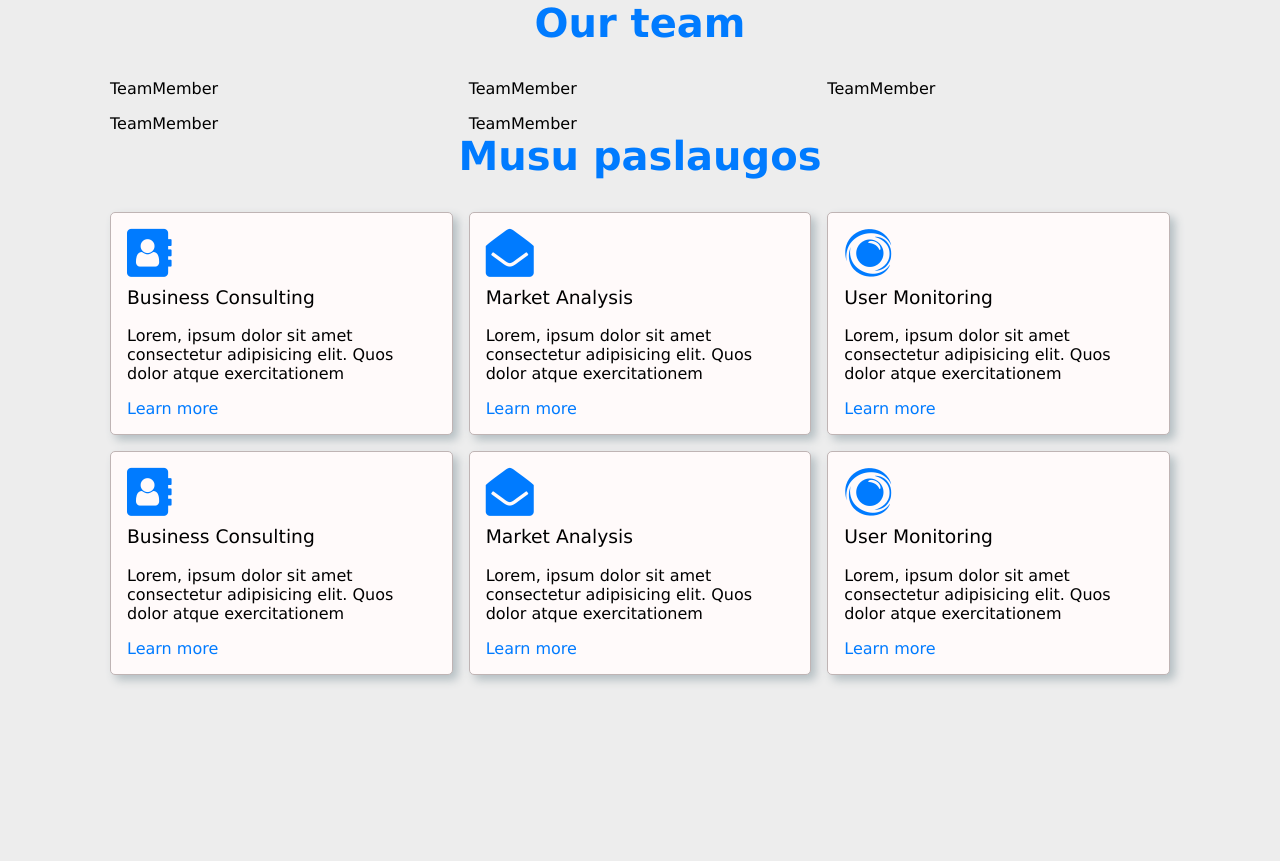
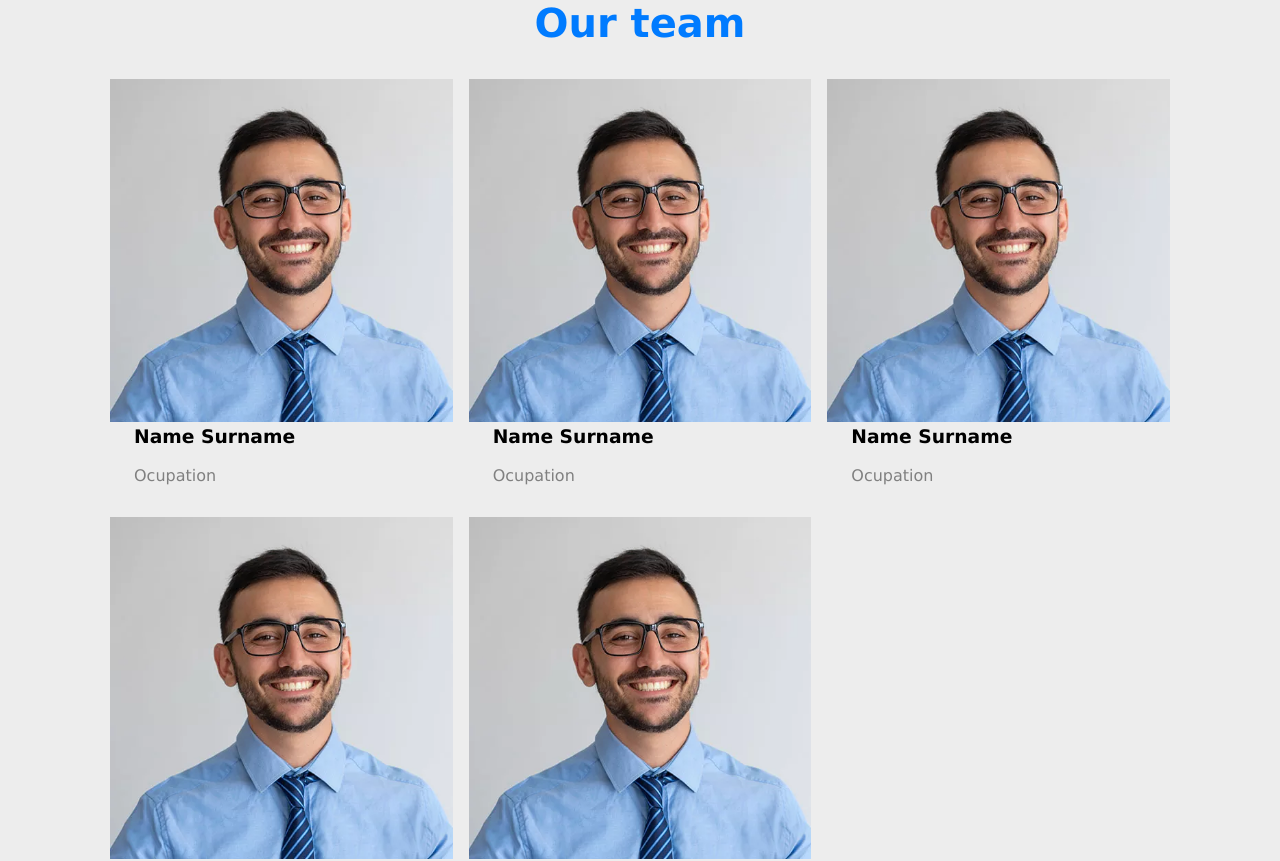
Before and after one commit to MariusCodeAcademy/feu2-02_react_vite_components_props, a React (Vite) app: page / in a window 1280 px wide. Shown: the top 861 px of the page. Before the commit the page ends 800 px from the top, so only its background shows below. Built offline with nearby package versions, Linux system fonts and the light colour scheme; the HTML template or start-up script is replaced by a standard one.

Commit message:
team meber props

```diff
--- a/src/App.css
+++ b/src/App.css
@@ -23,3 +23,12 @@
   font-weight: normal;
   margin-top: 0.5em;
 }
+
+/* team */
+.team__info {
+  padding-left: 1.5rem;
+}
+
+.team__ocupation {
+  color: gray;
+}
--- a/src/components/team/TeamList.jsx
+++ b/src/components/team/TeamList.jsx
@@ -3,7 +3,7 @@ import TeamMember from './TeamMember';
 function TeamList() {
   return (
     <div className='grid'>
-      <TeamMember />
+      <TeamMember name='James Blunt' ocupation='007' img='/img/p5.webp' />
       <TeamMember />
       <TeamMember />
       <TeamMember />
--- a/src/components/team/TeamMember.jsx
+++ b/src/components/team/TeamMember.jsx
@@ -1,5 +1,13 @@
 function TeamMember() {
-  return <div>TeamMember</div>;
+  return (
+    <div className='teamMember'>
+      <img src='/img/p5.webp' alt='James' />
+      <div className='team__info'>
+        <h3>Name Surname</h3>
+        <p className='team__ocupation'>Ocupation</p>
+      </div>
+    </div>
+  );
 }
 
 export default TeamMember;
```
Also changed, not shown: public/img/p5.webp (added), public/img/p6.webp (added).
